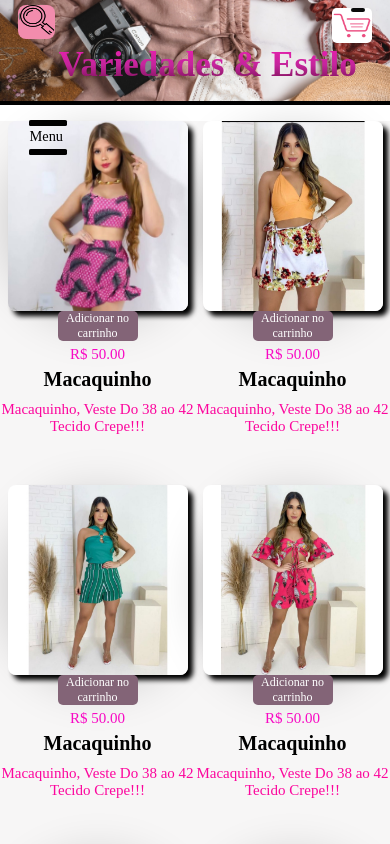
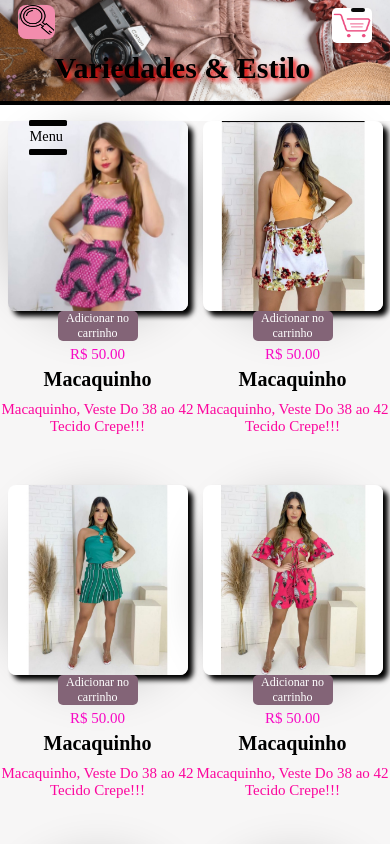
Before and after one commit to RedWolf-py/site, a plain HTML site: page index.html in a window 390 px wide. Shown: the top 844 px of the page. Drawn offline with Linux system fonts and the light colour scheme; a web font is replaced by a local one.

Commit message:
update responsiv correct

```diff
--- a/style.css
+++ b/style.css
@@ -43,21 +43,15 @@
 
  .cabecalho h1 {
   position: absolute;
-   background-image: linear-gradient(to bottom, rgb(238, 31, 176), rgb(196, 37, 156), rgb(110, 13, 73));
   color: black;
-   background-clip: text;
-   -webkit-background-clip: text;
-   -webkit-text-fill-color: transparent;
-   position: absolute;
   font-size: 60px;
   bottom: 10px;
   font-family: var(--font3);
   cursor: pointer;
   left: 35%;
-   background-color: #000;
+  text-shadow: 3px 3px 4px rgb(243, 7, 7);
+}
 
-
- }
 
  .cabecalho h1:hover {
    background-image: linear-gradient(to bottom, rgb(241, 236, 240), rgb(156, 152, 155), rgb(3, 3, 3));
@@ -495,7 +489,7 @@
    bottom: 50%;
    font-family: var(--font3);
    cursor: pointer;
-   left: 35%
+   left: 30%
  }
 
  .embreve h1:hover {
@@ -920,19 +914,12 @@
 
    .cabecalho h1 {
      position: absolute;
-     background-image: linear-gradient(to bottom, rgb(238, 31, 176), rgb(196, 37, 156), rgb(110, 13, 73));
-     color: black;
-     background-clip: text;
-     -webkit-background-clip: text;
-     -webkit-text-fill-color: transparent;
-     position: absolute;
-     font-size: 35px;
+     text-shadow: 3px 3px 4px rgb(243, 7, 7);
+     font-size: 30px;
      bottom: 20px;
      font-family: var(--font3);
      cursor: pointer;
-     left: 15%;
-     background-color: #000;
-
+     left: 14%;
 
    }
 
```
Lines whose indentation alone changed are shown as unchanged.
